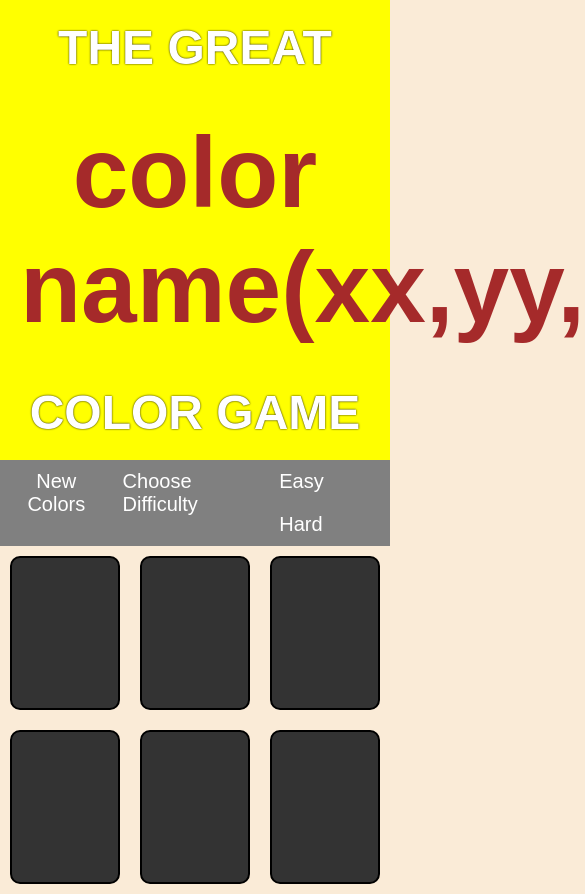
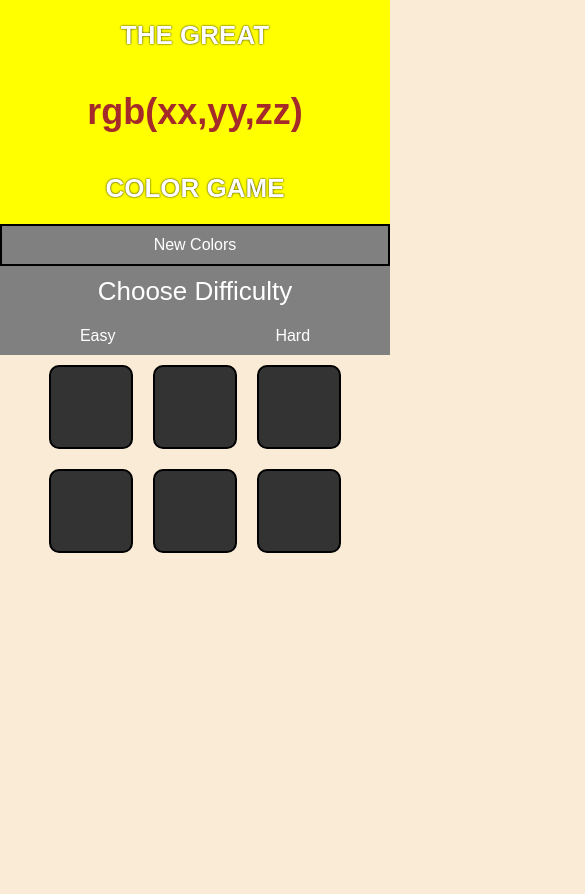
Before and after one commit to GitHarshSaxena/ColorGame, a plain HTML site: page index.html in a window 390 px wide. Shown: the top 894 px of the page, 585 px wide, since content can reach past the window. After the commit the page ends 844 px from the top, so only its background shows below. Drawn offline with Linux system fonts and the light colour scheme.

Commit message:
added media query

```diff
--- a/index.html
+++ b/index.html
@@ -10,7 +10,7 @@
 <body>
     <div class="banner">
         <h1 class="heading">the great</h1>
-        <h1 class="color-name">color name(xx,yy,zz)</h1>
+        <h1 class="color-name">rgb(xx,yy,zz)</h1>
         <h1 class="heading">color game</h1>
     </div>
 
--- a/style.css
+++ b/style.css
@@ -79,3 +79,60 @@ button:hover{
     border: none;
     margin: 12px;
 }
+
+@media screen and (max-width: 860px){
+    .color-name{
+        font-size: 60px;
+    }
+
+    .heading{
+        font-size: 36px;
+    }
+
+    .box{
+        height: 130px;
+        width: 130px;
+    }
+}
+
+@media screen and (max-width: 500px) {
+    .color-name{
+        font-size: 36px;
+    }
+
+    .heading{
+        font-size: 26px;
+    }
+
+    button{
+        font-size: 16px;
+    }
+
+    .status{
+        font-size: 26px;
+        display: block;
+    }
+
+    .options{
+        display: block;
+        text-align: center;
+    }
+    .diff{
+        display: flex;
+    }
+
+    .diff button{
+        flex-grow: 1;
+    }
+
+    .reset button{
+        width: 100%;
+        border: 2px black solid;
+    }
+
+    .box{
+        height: 80px;
+        width: 80px;
+    }
+
+}
```
